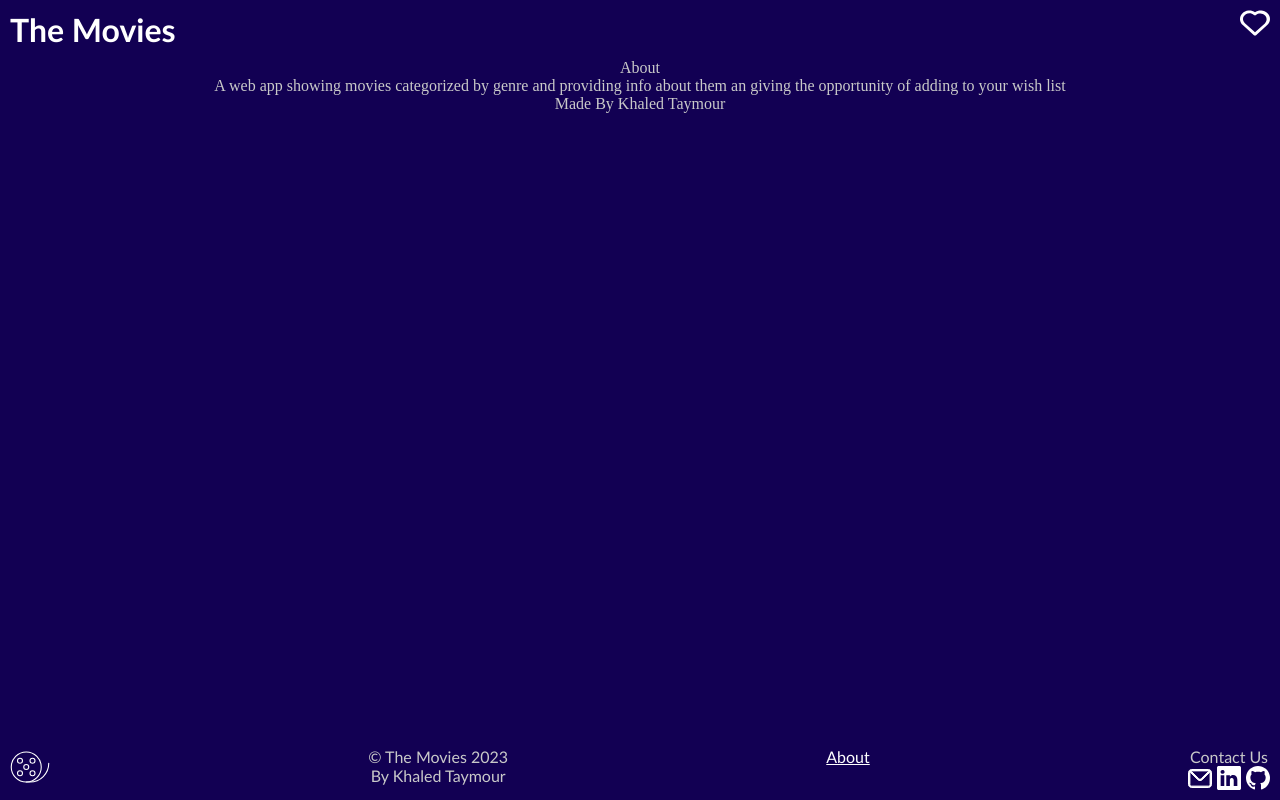
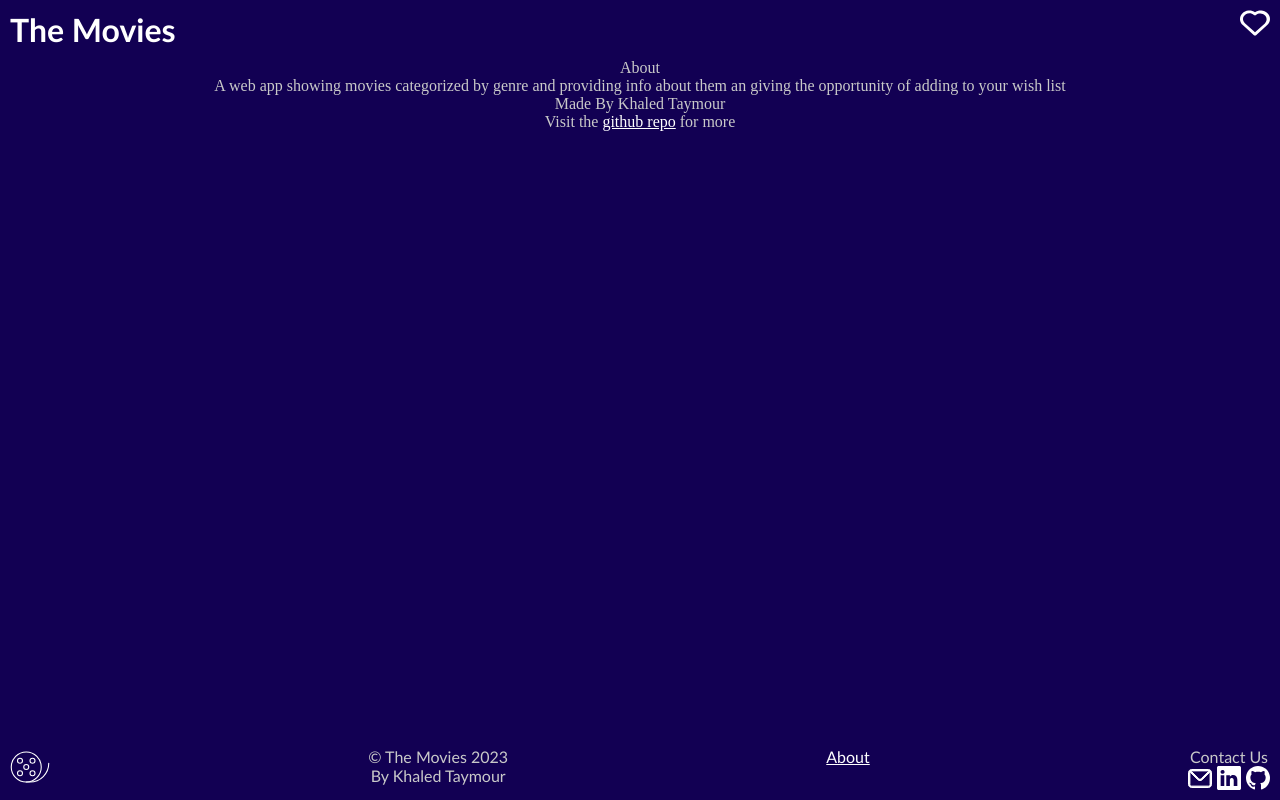
Before and after one commit to KhaledTaymour/the-movies, a React app: page /#/about in a window 1280 px wide. Built offline with nearby package versions, Linux system fonts and the light colour scheme.

Commit message:
Add more info in About page

```diff
--- a/src/index.html
+++ b/src/index.html
@@ -10,7 +10,7 @@
       href="https://fonts.googleapis.com/css2?family=Satisfy&family=DM+Serif+Display&family=Kalam&display=swap"
       rel="stylesheet"
     />
-    <title>React with Webpack</title>
+    <title>The Movies</title>
   </head>
   <body>
     <div id="app"></div>
--- a/src/pages/About/About.jsx
+++ b/src/pages/About/About.jsx
@@ -13,6 +13,12 @@ function About() {
           them an giving the opportunity of adding to your wish list
         </p>
         Made By Khaled Taymour
+        <br />
+        Visit the{" "}
+        <a href="https://github.com/KhaledTaymour/the-movies">
+          github repo
+        </a>{" "}
+        for more
       </article>
       <Footer />
     </>
```
Also changed, not shown: src/README.md (deleted).
